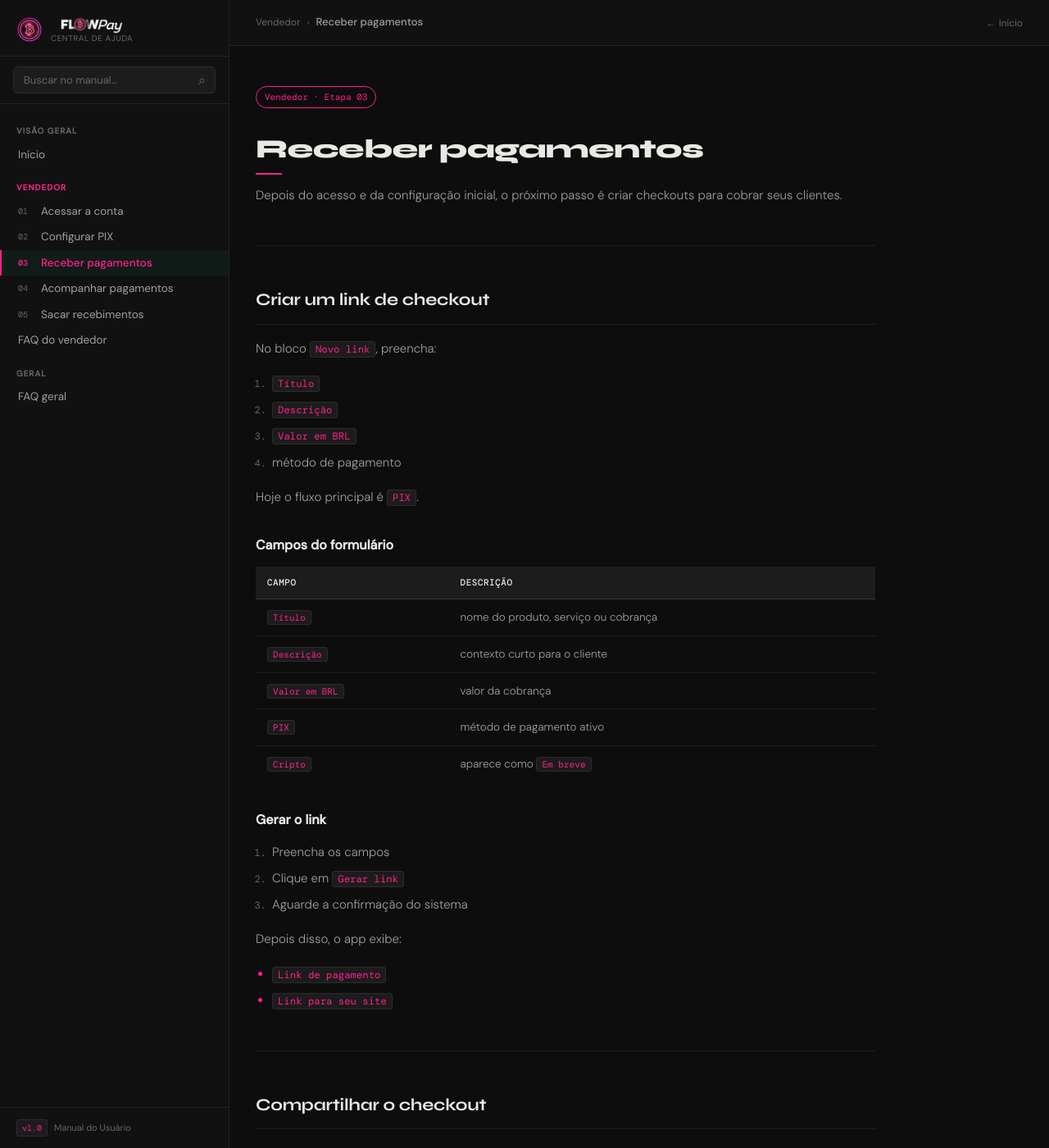
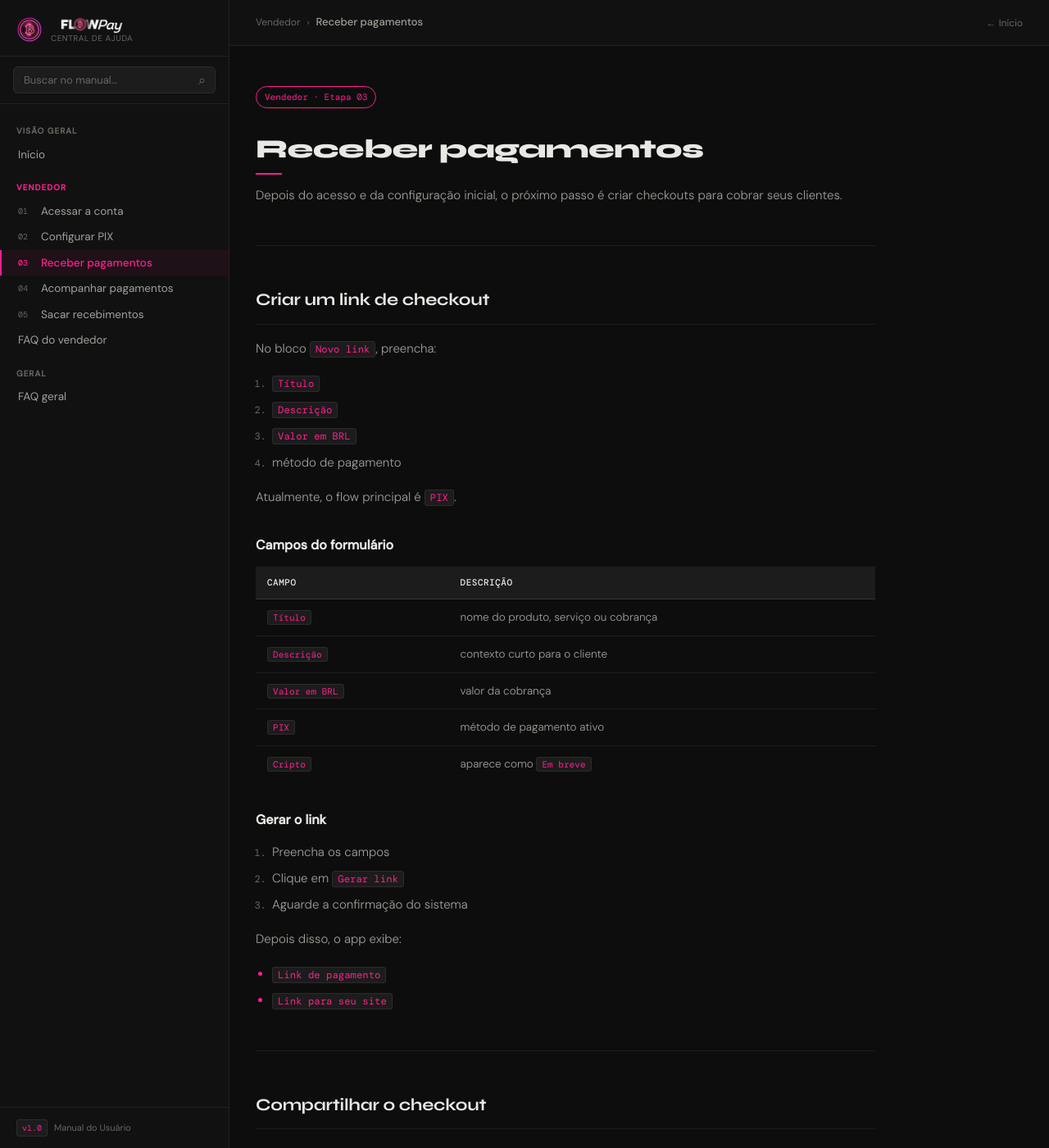
Before and after one commit to flowpay-system/flowpay-docs-page, a Jekyll site: the page built from vendedor/checkout.md, in a window 1280 px wide and 1400 px high. Shown: the whole window at 82% size. Built offline with Jekyll 4.4.1, drawn with Linux system fonts in a browser that asks for light colours; some of the changed text lies outside the part shown.

Commit message:
chore: save local docs page checkpoint

```diff
--- a/assets/css/main.css
+++ b/assets/css/main.css
@@ -1,9 +1,9 @@
 /* ── TOKENS ─────────────────────────────────────────────── */
 :root {
-  --green: #ff1f8f;
-  --green-dim: #ff1f8f;
-  --green-glow: rgba(0, 204, 119, 0.12);
-  --green-faint: rgba(0, 204, 119, 0.06);
+  --pink: #ff1f8f;
+  --pink-dim: #ff1f8f;
+  --pink-glow: rgba(255, 31, 143, 0.12);
+  --pink-faint: rgba(255, 31, 143, 0.06);
 
   --bg: #0d0d0d;
   --bg-1: #111111;
@@ -153,7 +153,7 @@
 }
 
 .sidebar-search input:focus {
-  border-color: var(--green-dim);
+  border-color: var(--pink-dim);
 }
 
 .sidebar-search input::placeholder {
@@ -219,8 +219,8 @@
 }
 
 .result-title mark {
-  background: var(--green-glow);
-  color: var(--green);
+  background: var(--pink-glow);
+  color: var(--pink);
   border-radius: 2px;
   padding: 0 1px;
 }
@@ -262,7 +262,7 @@
 }
 
 .nav-group-vendor {
-  color: var(--green-dim);
+  color: var(--pink-dim);
 }
 
 .nav-group-admin {
@@ -289,9 +289,9 @@
 }
 
 .nav-link.active {
-  color: var(--green);
-  background: var(--green-faint);
-  border-left-color: var(--green);
+  color: var(--pink);
+  background: var(--pink-faint);
+  border-left-color: var(--pink);
   font-weight: 500;
 }
 
@@ -304,7 +304,7 @@
 }
 
 .nav-link.active .nav-step {
-  color: var(--green-dim);
+  color: var(--pink-dim);
 }
 
 .sidebar-footer {
@@ -325,7 +325,7 @@
   padding: 1px 6px;
   font-family: var(--font-mono);
   font-size: 10px;
-  color: var(--green-dim);
+  color: var(--pink-dim);
 }
 
 /* ── TOPBAR ─────────────────────────────────────────────── */
@@ -408,7 +408,7 @@
 }
 
 .topbar-home:hover {
-  color: var(--green);
+  color: var(--pink);
 }
 
 /* ── CONTENT ────────────────────────────────────────────── */
@@ -450,7 +450,7 @@
   display: block;
   width: 32px;
   height: 2px;
-  background: var(--green);
+  background: var(--pink);
   margin-top: 10px;
 }
 
@@ -496,14 +496,14 @@
 }
 
 .content a {
-  color: var(--green);
+  color: var(--pink);
   text-decoration: none;
-  border-bottom: 1px solid var(--green-dim);
+  border-bottom: 1px solid var(--pink-dim);
   transition: border-color var(--transition);
 }
 
 .content a:hover {
-  border-color: var(--green);
+  border-color: var(--pink);
 }
 
 /* ── LISTS ──────────────────────────────────────────────── */
@@ -520,7 +520,7 @@
 }
 
 .content li::marker {
-  color: var(--green-dim);
+  color: var(--pink-dim);
 }
 
 .content ol li::marker {
@@ -534,7 +534,7 @@
   font-family: var(--font-mono);
   font-size: 0.82em;
   background: var(--bg-3);
-  color: var(--green);
+  color: var(--pink);
   border: 1px solid var(--border);
   border-radius: 3px;
   padding: 1px 6px;
@@ -570,8 +570,8 @@
 
 /* ── BLOCKQUOTE / CALLOUT ───────────────────────────────── */
 .content blockquote {
-  border-left: 3px solid var(--green-dim);
-  background: var(--green-faint);
+  border-left: 3px solid var(--pink-dim);
+  background: var(--pink-faint);
   margin: 20px 0;
   padding: 14px 18px;
   border-radius: 0 var(--radius) var(--radius) 0;
@@ -584,7 +584,7 @@
 }
 
 .content blockquote strong {
-  color: var(--green);
+  color: var(--pink);
 }
 
 /* placeholder de backend */
@@ -653,8 +653,8 @@
 }
 
 .page-badge.vendor {
-  color: var(--green-dim);
-  border-color: var(--green-dim);
+  color: var(--pink-dim);
+  border-color: var(--pink-dim);
 }
 
 .page-badge.admin {
@@ -685,8 +685,8 @@
 }
 
 .page-nav-link:hover {
-  border-color: var(--green-dim);
-  background: var(--green-faint);
+  border-color: var(--pink-dim);
+  background: var(--pink-faint);
 }
 
 .page-nav-link.next {
@@ -759,7 +759,7 @@
 }
 
 .profile-card.vendor::before {
-  background: var(--green);
+  background: var(--pink);
 }
 
 .profile-card.admin::before {
@@ -772,7 +772,7 @@
 }
 
 .profile-card:hover.vendor {
-  border-color: var(--green-dim);
+  border-color: var(--pink-dim);
 }
 
 .card-label {
@@ -784,7 +784,7 @@
 }
 
 .profile-card.vendor .card-label {
-  color: var(--green-dim);
+  color: var(--pink-dim);
 }
 
 .profile-card.admin .card-label {
--- a/vendedor/checkout.md
+++ b/vendedor/checkout.md
@@ -22,7 +22,7 @@
 3.  `Valor em BRL`
 4.  método de pagamento
 
-Hoje o fluxo principal é `PIX`.
+Atualmente, o flow principal é `PIX`.
 
 ### Campos do formulário
 
@@ -67,7 +67,7 @@
 
 O checkout público fica em uma rota como `/checkout/{button_id}`.
 
-Esse é o fluxo que o cliente percorre:
+Esse é o flow que o cliente percorre:
 
 1.  abre o link
 2.  informa nome
```
Also changed, not shown: AGENTS.md (added, +19 -0 lines), faq.md (+1 -1 lines), vendedor/acesso.md (+1 -1 lines), vendedor/pagamentos.md (+1 -1 lines), vendedor/saque.md (+1 -1 lines), .github/workflows/deploy.yml (added).
